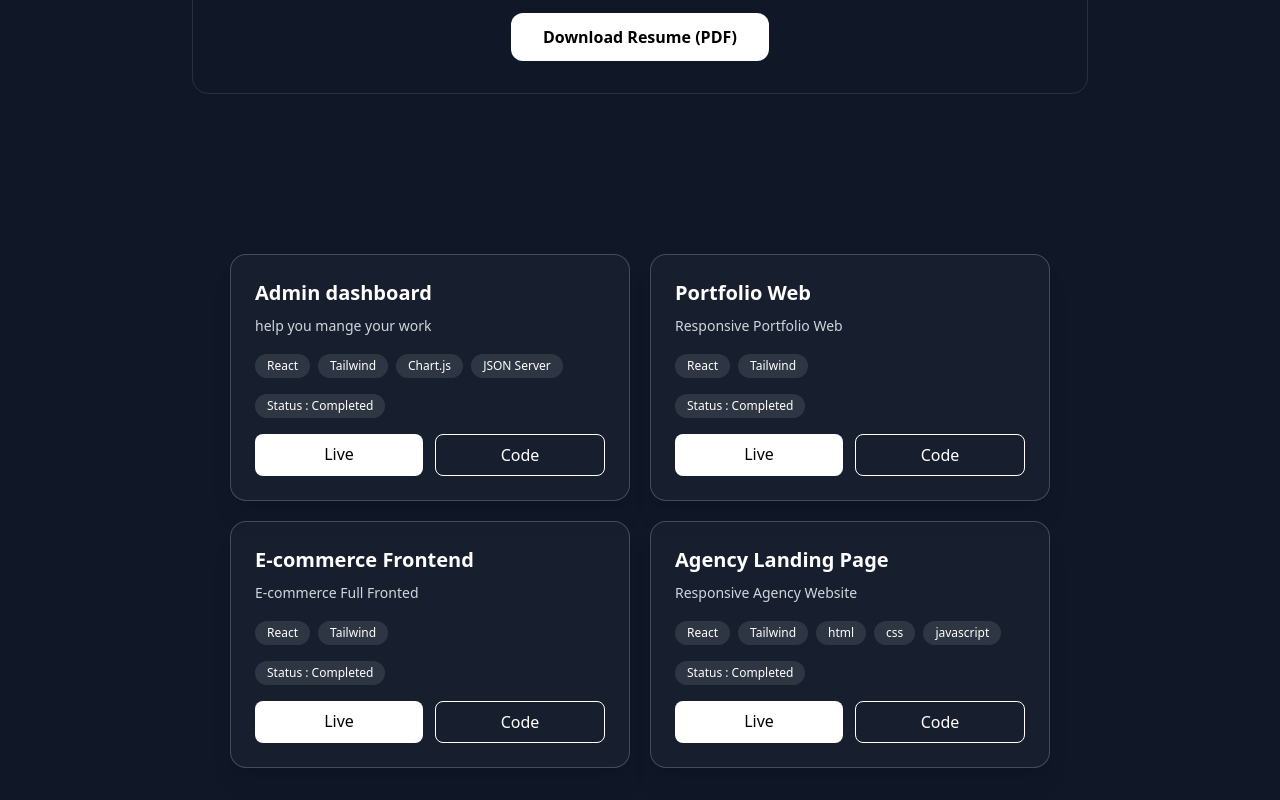
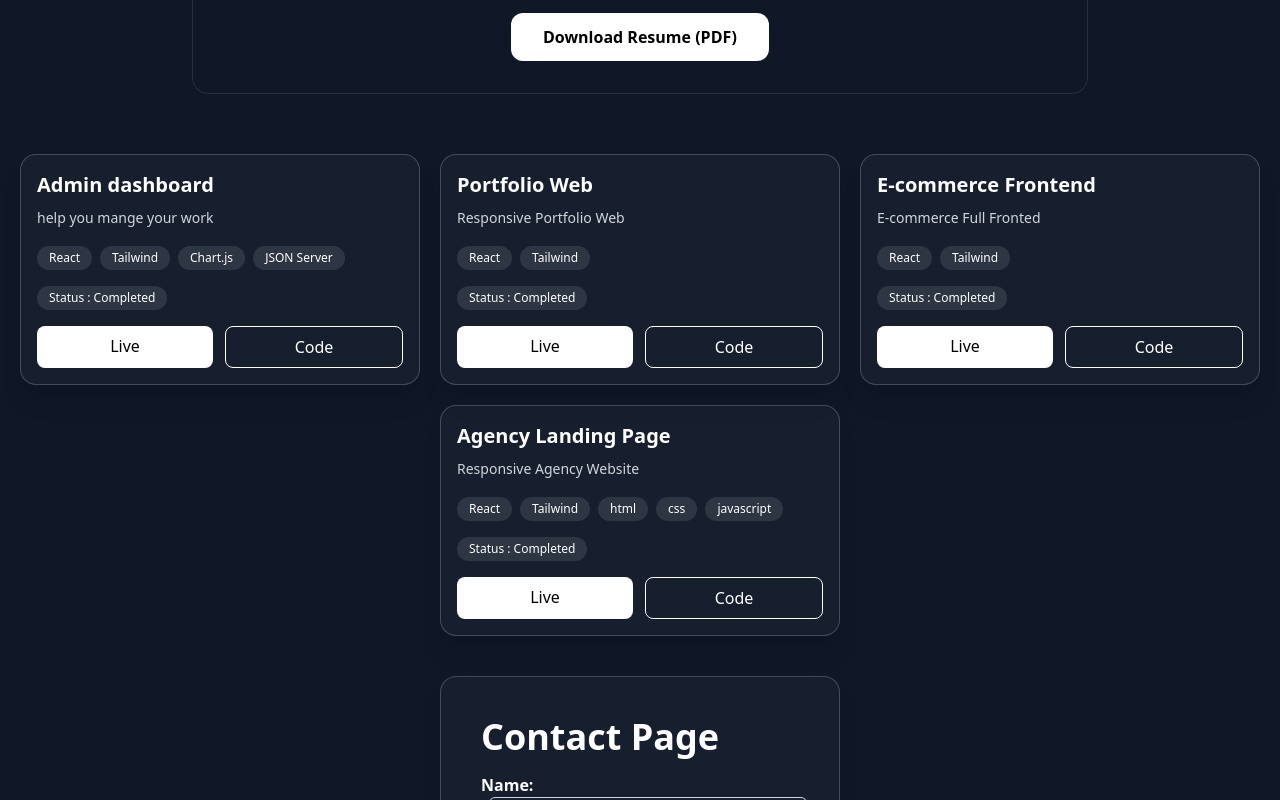
Before and after one commit to izahansodha/Portfolio-website, a React app: page /contact in a window 1280 px wide. Shown: the part 2200-3000 px from the top of the page. Built offline with nearby package versions, Linux system fonts and the light colour scheme; the HTML template or start-up script is replaced by a standard one.

Commit message:
agency project push

```diff
--- a/src/components/projectsccard.jsx
+++ b/src/components/projectsccard.jsx
@@ -1,6 +1,6 @@
 function Projectsccard({ title, description, tech, live, github ,status}) {
   return (
-    <div className="text-white p-6 sm:w-[400px] hover:shadow-2xl border bg-white/3 border-white/20 shadow-xl rounded-2xl transition-all hover:scale-105">
+    <div className="text-white flex flex-col justify-center p-4 w-[200px] sm:w-[400px] hover:shadow-2xl border bg-white/3 border-white/20 shadow-xl rounded-2xl transition-all hover:scale-105">
 
       {/* Project Title */}
       <h3 className="text-xl font-semibold mb-2">
--- a/src/pages/project.jsx
+++ b/src/pages/project.jsx
@@ -3,10 +3,10 @@ function Projects() {
   return (
     <div
       id="Projects"
-      className="w-full flex flex-col items-center rounded-2xl p-20"
+      className="w-full flex flex-col rounded-2xl"
     >
-      <div className="w-full flex gap-5 m-5 sm:flex-row flex-col p-5 justify-center flex-wrap">
-        <div>
+      <div className="w-full flex gap-5  sm:flex-row flex-col p-5 justify-center flex-wrap">
+        <div className="flex items-center justify-center">
           <Projectsccard
             title={"Admin dashboard"}
             description={"help you mange your work"}
@@ -17,7 +17,7 @@ function Projects() {
           />
         </div>
 
-        <div>
+        <div className="flex items-center justify-center">
           <Projectsccard
             title={"Portfolio Web"}
             description={"Responsive Portfolio Web"}
@@ -27,7 +27,7 @@ function Projects() {
             status={"Completed"}
           />
         </div>
-        <div>
+        <div className="flex items-center justify-center">
           <Projectsccard
             title={"E-commerce Frontend"}
             description={"E-commerce Full Fronted"}
@@ -38,13 +38,13 @@ function Projects() {
           />
         </div>
 
-        <div>
+        <div className="flex items-center justify-center">
           <Projectsccard
             title={"Agency Landing Page"}
             description={"Responsive Agency Website"}
             tech={["React", "Tailwind", "html", "css", "javascript"]}
             live={
-              "https://agency-web-page-dbz6hu6y5-izahans-projects.vercel.app/"
+              "https://agency-web-page-livid.vercel.app/"
             }
             github={"https://github.com/izahansodha/Agency-web-page.git"}
             status={"Completed"}
```
